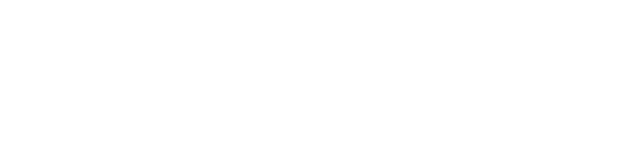
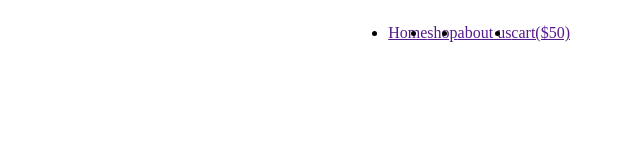
Before and after one commit to zahidhasan27/new-folder, a plain HTML site: page index.html in a window 1280 px wide. Shown: the whole page, without its empty margins (640-1280 px from the left). Drawn offline with Linux system fonts and the light colour scheme.

Commit message:
added this file

```diff
--- /dev/null
+++ b/index.css
@@ -0,0 +1,15 @@
+   .navber, .banner, .main-content {
+    max-width: 1140px;
+    margin: 0 auto;
+}
+.navber {
+    justify-content: space-between;
+}
+.display-flex {
+    display: flex
+;
+}
+nav {
+    display: block;
+    unicode-bidi: isolate;
+}
--- a/index.html
+++ b/index.html
@@ -4,8 +4,19 @@
     <meta charset="UTF-8">
     <meta name="viewport" content="width=device-width, initial-scale=1.0">
     <title>assingment test</title>
+    <link rel="stylesheet" href="index.css">
 </head>
 <body>
-
+    <header><nav class="navber display-flex">
+            <img src="../ProgrammingHero1B12A02/assets/logo.png" alt="">
+            <ul class=" nav-link display-flex">
+                <li class=" nav-iteam"><a href="" class="nav-link dark1">Home</a></li>
+                <li class=" nav-iteam"><a href="" class="nav-link assh">shop</a></li>
+                <li class=" nav-iteam"><a href="" class="nav-link assh">about us</a></li>
+                <li class=" nav-iteam"><a href="" class="nav-link dark1"> <img src="" alt="">cart($50)</a></li>
+            </ul>
+        </nav></header>
+    <main></main>
+    <footer></footer>
 </body>
 </html>
```
